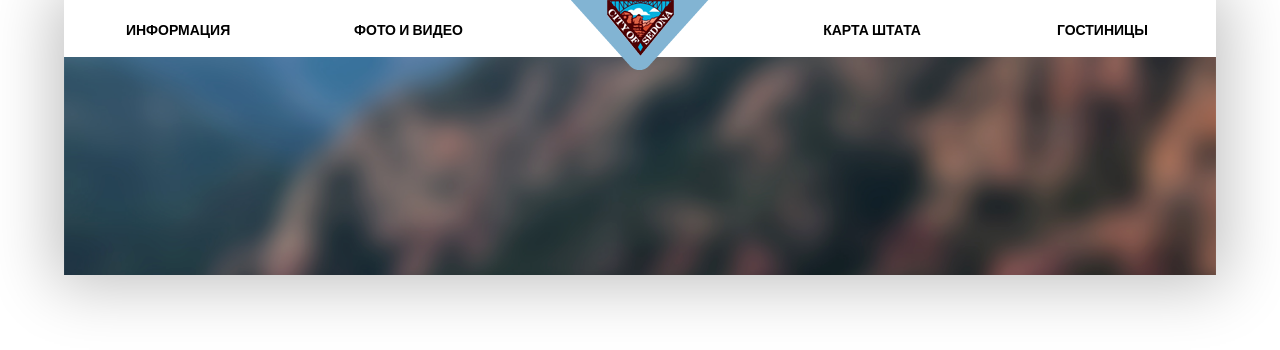
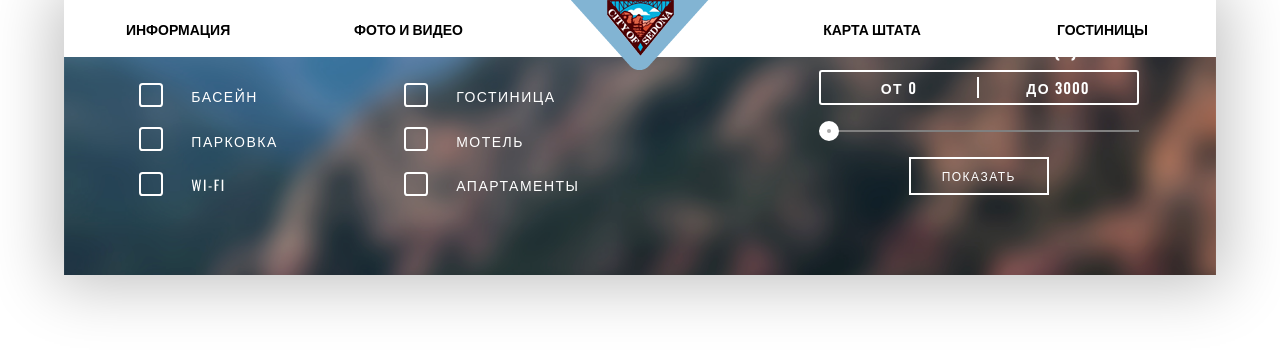
Before and after one commit to Stepa-Kononovich/HotelAdaptive, a plain HTML site: page index.html in a window 1280 px wide. Drawn offline with nearby package versions, Linux system fonts and the light colour scheme.

Commit message:
Version checkbox

```diff
--- a/index.html
+++ b/index.html
@@ -32,6 +32,41 @@
                 <li><a href="#">Гостиницы</a></li>
             </ul>
         </nav>
+        <div class="position">
+          <div class="chois_options_hotel">
+           <div class="checked_menu">
+                <div class="infrastructure">
+                    <h3>Инфраструктура:</h3>
+                    <input type="checkbox" id="poll">
+                        <label for="poll">Басейн</label>
+                    <input type="checkbox" id="parking">
+                        <label for="parking">Парковка</label>
+                    <input type="checkbox" id="wi_fi">
+                        <label for="wi_fi">WI-FI</label>
+                </div>
+                <div class="housing">
+                    <h3>Тип жилья:</h3>
+                    <input type="checkbox" id="hotel">
+                        <label for="hotel">Гостиница</label>
+                    <input type="checkbox" id="motel">
+                        <label for="motel">Мотель</label>
+                    <input type="checkbox" id="apartaments">
+                        <label for="apartaments">Апартаменты</label>
+                </div>
+            </div>
+                <div class="cost_hous">
+                    <h3>Стоимость в сутки (P):</h3>
+                    <div class="amount">
+                        <span class="start_prise">От<span class="start_value">0</span></span>
+                        <span class="end_prise">До<span class="end_value">3000</span></span>
+                    </div>
+                    <div class="range">
+                        <div class="button_range"></div>
+                    </div>
+                    <div class="button_show">Показать</div>
+                </div>
+            </div>
+        </div>
     </section>
     <script src="Main_script.js"></script>
 </div>
--- a/style/main_style.css
+++ b/style/main_style.css
@@ -2,6 +2,8 @@
     padding: 0;
     margin: 0;
     box-sizing: border-box;
+    font-family: 'Oswald', sans-serif;
+    font-weight: bold;
 }
 
 body {
@@ -20,10 +22,12 @@ body {
    background-size: cover;
    background-position: center;
    overflow: hidden;
+   text-transform: uppercase;
 }
 
 .footer_menu {
-   position: relative;
+   position: absolute;
+   width: 90%;
    display: flex;
    flex-direction: row;
    justify-content: space-between;
@@ -46,8 +50,6 @@ body {
 .footer_menu ul li a {
     text-decoration: none;
     color: black;
-    text-transform: uppercase;
-    font-family: 'Oswald', sans-serif;
     font-size: 14px;
     font-weight: bold;
 }
@@ -79,3 +81,164 @@ body {
     right: 0;
     background: url(../img/Logo_inner.png) no-repeat top center;
 }
+
+.chois_options_hotel {
+    width: 100%;
+    min-height: 220px;
+}
+
+.position {
+    display: flex;
+    flex-direction: row;
+    justify-content: center;
+    margin-left: 6.7%;
+    margin-right: 6.7%;
+}
+
+.chois_options_hotel {
+    display: flex;
+    flex-direction: row;
+    flex-wrap: wrap;
+    width: 100%;
+    justify-content: space-between;
+}
+
+.checked_menu {
+    display: flex;
+    justify-content: space-between;
+    flex-basis: 465px;
+    flex-wrap: wrap;
+}
+
+.infrastructure, .housing, .cost_hous {
+    display: flex;
+    flex-direction: column;
+    justify-content: space-between;
+    height: 160px;
+    color: white;
+    margin-top: 35px;
+    flex-basis: 200px;
+    margin-bottom: 35px;
+    letter-spacing: 1.5px;
+}
+
+.cost_hous {
+    justify-content: flex-start;
+    justify-content: space-between;
+    flex-basis: 320px;
+}
+
+input[type='checkbox'] {
+    display: none;
+}
+
+label {
+    margin-left: 25%;
+    position: relative;
+    font-weight: normal;
+    font-size: 14px;
+}
+
+label:after{
+    content: "";
+    position: absolute;
+    width: 20px;
+    height: 20px;
+    border: 2px solid white;
+    bottom: -3%;
+    left: -35%;
+    border-radius: 15%;
+}
+
+label:before {
+    content: "";
+    position: absolute;
+    width: 35px;
+    height: 35px;
+    left: -35%;
+    top: -60%;
+    background-image: url(../img/галочка.png);
+    background-size: contain;
+    z-index: 1;
+    display: none;
+    bottom: 0;
+}
+
+input[type="checkbox"]:checked + label:before {
+    display: block;
+}
+
+.amount {
+    display: flex;
+    justify-content: space-around;
+    width: 100%;
+    height: 35px;
+    border: 2px solid white;
+    border-radius: 3px;
+    font-size: 14px;
+    margin-top: 8px;
+}
+
+.start_prise, .end_prise {
+    margin: auto;
+    font-weight: 0;
+    width: 50%;
+    text-align: center;
+}
+
+.start_value, .end_value {
+    font-weight: 0;
+    margin-left: 5px;
+}
+
+.start_prise {
+    border-right: 2px solid white;
+}
+
+.range {
+    position: relative;
+    width: 100%;
+    height: 2px;
+    background-color: gray;
+    margin-top: 25px;
+}
+
+.range:after {
+    content: "";
+    position: absolute;
+    width: 0%;
+    height: 2px;
+    background-color: white;
+}
+
+.button_range {
+    position: absolute;
+    width: 20px;
+    height: 20px;
+    background-color: white;
+    border-radius: 50%;
+    top: -9px;
+}
+
+.button_range:after {
+    content: "";
+    position: absolute;
+    margin: auto;
+    width: 4px;
+    height: 4px;
+    background-color: #ababab;
+    border-radius: 50%;
+    right: 0; top: 0; left: 0; bottom: 0;
+}
+
+.button_show {
+    width: 140px;
+    height: 38px;
+    border: 2px solid white;
+    font-weight: normal;
+    text-align: center;
+    line-height: 34px;
+    font-size: 12px;
+    margin: auto;
+    margin-bottom: 0;
+}
--- a/style/media_style.css
+++ b/style/media_style.css
@@ -15,7 +15,7 @@
     }
 
     .footer_menu_activ {
-        top: 0;
+        top: 50px;
     }
 
     .footer_menu_burger {
@@ -104,4 +104,5 @@
     .burger:after {
         top: 16px;
     }
+
 }
```
Also changed, not shown: img/галочка.png (added).
